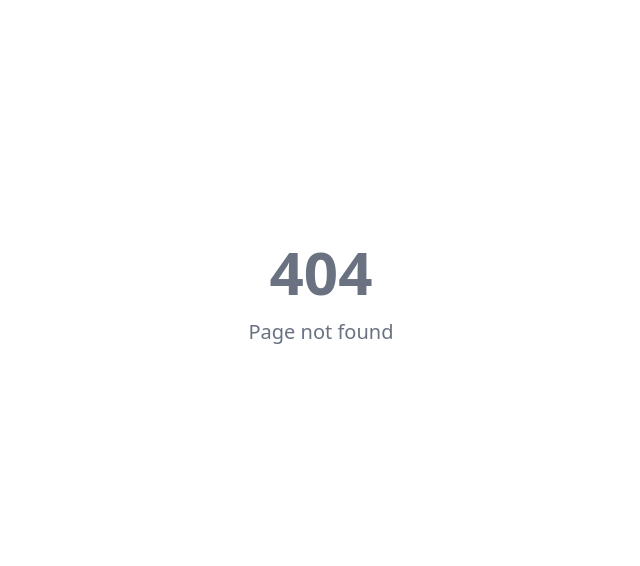
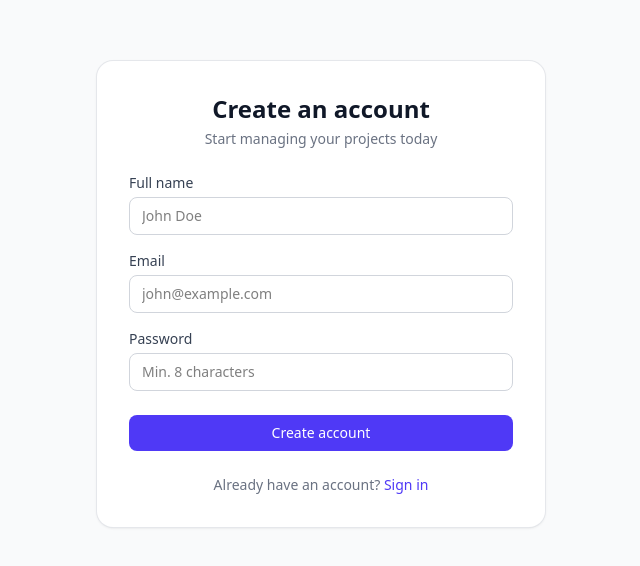
Before and after one commit to Koooowal/Project_Management_App_FullStack, a React (Vite) app in the folder client/: page /register in a window 1280 px wide. Before the commit this address had no page. Shown: the part 106-672 px from the top of the page, without its empty margins (319-959 px from the left). Built offline with nearby package versions, Linux system fonts and the light colour scheme.

Commit message:
style: add styled Register page with Tailwind

```diff
--- /dev/null
+++ b/client/src/pages/RegisterPage.tsx
@@ -0,0 +1,109 @@
+import { useState } from 'react';
+import { Link, useNavigate } from 'react-router-dom';
+import { useMutation } from '@tanstack/react-query';
+import { registerUser } from '../api/auth';
+import Input from '../components/ui/Input';
+import Button from '../components/ui/Button';
+
+type FormState = {
+  email: string;
+  name: string;
+  password: string;
+};
+
+type FieldErrors = Partial<Record<keyof FormState, string>>;
+
+export default function RegisterPage() {
+  const navigate = useNavigate();
+  const [form, setForm] = useState<FormState>({ email: '', name: '', password: '' });
+  const [fieldErrors, setFieldErrors] = useState<FieldErrors>({});
+  const [serverError, setServerError] = useState('');
+
+  const mutation = useMutation({
+    mutationFn: registerUser,
+    onSuccess: () => navigate('/login?registered=true'),
+    onError: (err: unknown) => {
+      const error = err as { response?: { data?: { message?: string; errors?: { field: string; message: string }[] } } };
+      const data = error?.response?.data;
+      if (data?.errors) {
+        const errs: FieldErrors = {};
+        data.errors.forEach(({ field, message }) => {
+          errs[field as keyof FormState] = message;
+        });
+        setFieldErrors(errs);
+      } else {
+        setServerError(data?.message ?? 'Something went wrong');
+      }
+    },
+  });
+
+  function handleChange(e: React.ChangeEvent<HTMLInputElement>) {
+    setForm((prev) => ({ ...prev, [e.target.name]: e.target.value }));
+    setFieldErrors((prev) => ({ ...prev, [e.target.name]: undefined }));
+    setServerError('');
+  }
+
+  function handleSubmit(e: React.FormEvent) {
+    e.preventDefault();
+    mutation.mutate(form);
+  }
+
+  return (
+    <div className="flex min-h-screen items-center justify-center bg-gray-50 px-4">
+      <div className="w-full max-w-md rounded-2xl bg-white p-8 shadow-sm ring-1 ring-gray-200">
+        <div className="mb-6 text-center">
+          <h1 className="text-2xl font-semibold text-gray-900">Create an account</h1>
+          <p className="mt-1 text-sm text-gray-500">Start managing your projects today</p>
+        </div>
+
+        {serverError && (
+          <div className="mb-4 rounded-lg bg-red-50 px-4 py-3 text-sm text-red-600">
+            {serverError}
+          </div>
+        )}
+
+        <form onSubmit={handleSubmit} className="flex flex-col gap-4">
+          <Input
+            label="Full name"
+            name="name"
+            value={form.name}
+            onChange={handleChange}
+            placeholder="John Doe"
+            error={fieldErrors.name}
+            autoComplete="name"
+          />
+          <Input
+            label="Email"
+            name="email"
+            type="email"
+            value={form.email}
+            onChange={handleChange}
+            placeholder="john@example.com"
+            error={fieldErrors.email}
+            autoComplete="email"
+          />
+          <Input
+            label="Password"
+            name="password"
+            type="password"
+            value={form.password}
+            onChange={handleChange}
+            placeholder="Min. 8 characters"
+            error={fieldErrors.password}
+            autoComplete="new-password"
+          />
+          <Button type="submit" loading={mutation.isPending} className="mt-2 w-full">
+            Create account
+          </Button>
+        </form>
+
+        <p className="mt-6 text-center text-sm text-gray-500">
+          Already have an account?{' '}
+          <Link to="/login" className="font-medium text-indigo-600 hover:underline">
+            Sign in
+          </Link>
+        </p>
+      </div>
+    </div>
+  );
+}
```
Also changed, not shown: client/src/routes/index.tsx (+6 -1 lines).
